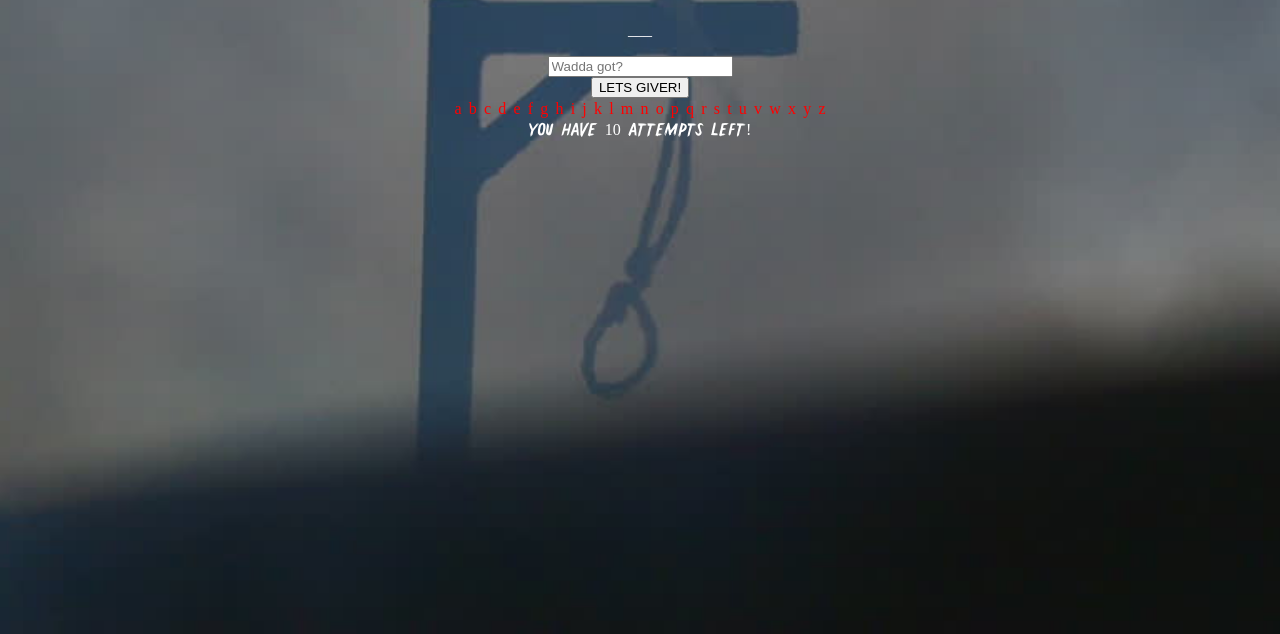
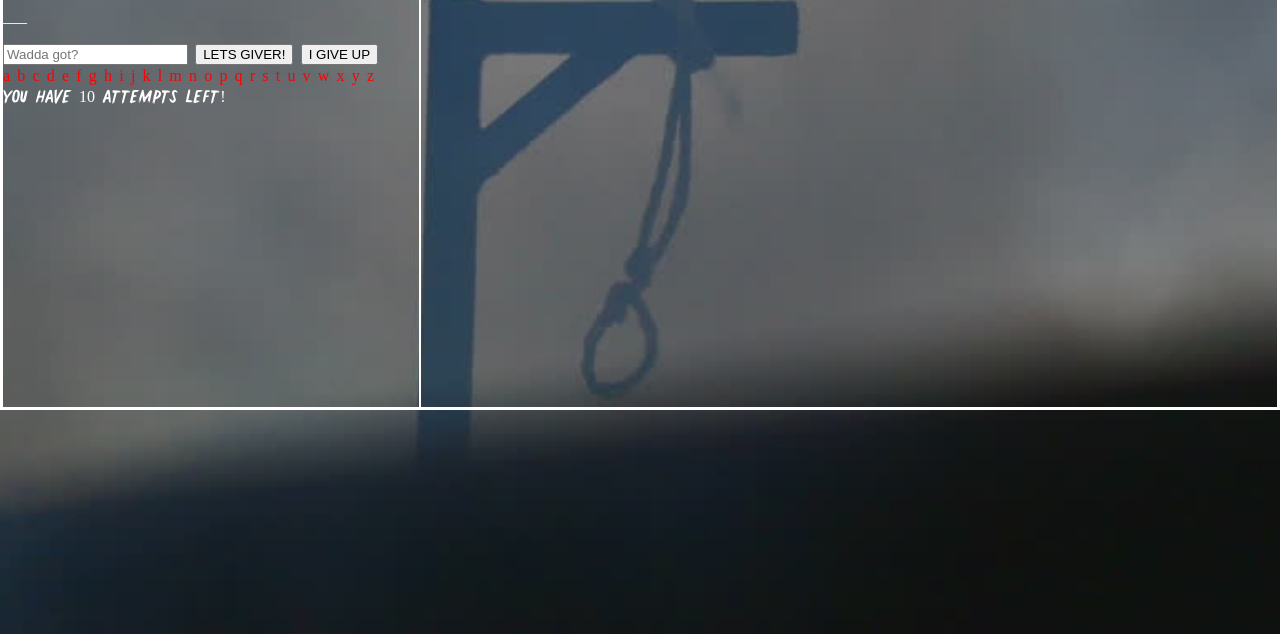
Before and after one commit to T-dex-tiy/hangman-wk-02, a plain HTML site: page index.html in a window 1280 px wide. Shown: the part 166-800 px from the top of the page. Drawn offline with Linux system fonts and the light colour scheme.

Commit message:
Cleaned up game play

```diff
--- a/index.html
+++ b/index.html
@@ -18,20 +18,23 @@
     <div class="gameplay container">
 
       <div class="gpelements">
-
-
+      <div class="main">
         <h1>LETS HANGMAN!</h1>
         <p id ="one"></p>
           <input id="vari" type="text" name="boxInput" placeholder ="Wadda got?" maxlength = "1" value=""/>
           <button id ="accept" type="button" name="button" onclick="">LETS GIVER!</button>
+          <button type = "button" name ="newgame" onclick="window.location.reload()">I GIVE UP</button>
+          <div id="alphabet"></div>
+          <div class="attempt"></div>
+          <div class="finalimage" ><img class='death finalimage ' src='./death.gif' style='visibility:hidden'/>
+          <img class='life finalimage'src='./download.gif' style='visibility:hidden'/></div>
+      </div>
+      <div class="gameElements">
+        <p>Letters guessed</p>
+        <div class = "guessedLetters">
 
-          <div id="alphabet"></div>
-
-          <div class="attempt"></div>
-
-          <div><img class='death'src='./death.gif' style='visibility:hidden'/>
-          <img class='life'src='./download.gif' style='visibility:hidden'/></div>
-
+        </div>
+      </div>
         </div>
     </div>
 
--- a/javascipt/app.js
+++ b/javascipt/app.js
@@ -45,10 +45,10 @@ function onLoad(){
 result = blanksFromAnswer(word);
 console.log(result, word)
 
-function updatePlyerconsole(){
-  let test = document.getElementById("one");
-  console.log(test.value);
-  test.textContent=result;
+function updatePlayerconsole(){
+  let test = document.getElementById("one")
+  test.textContent = result;
+
 }
 
   function updateResult(checkedResult){
@@ -148,7 +148,7 @@ console.log(checkedResult);
     checkedResult = checkLetter(letter,word,result);
     updateResult(checkedResult);
     blanksFromAnswer(result);
-    updatePlyerconsole();
+    updatePlayerconsole();
     guessedLetter();
     setAttempts();
     showAttempts(setAttempts());
@@ -160,7 +160,7 @@ console.log(checkedResult);
 
     return letter;
   });
-updatePlyerconsole();
+updatePlayerconsole();
 
 
 
--- a/main.css
+++ b/main.css
@@ -3,6 +3,7 @@
   src: url("fonts/GallowTree-Regular.ttf");
 }
 .container{
+  border: 1px white solid;
   display: flex;
 }
 
@@ -19,10 +20,10 @@
  }
  .gpelements{
    display:flex;
-   flex-direction: column;
-   justify-content: center;
-   align-items: center;
+   /*flex-direction: column;*/
+   justify-content: flex-start;
    flex:1;
+   border: 1px white solid;
  }
  div{
    font-family: Gallows;
@@ -39,4 +40,14 @@
    background:url(1.jpg) no-repeat center center fixed;
    background-size: cover;
  }
- .gpelements
+ .finalimage{
+   display:flex;
+   align-items: center;
+ }
+.main{
+  border: 1px solid white;
+}
+.gameElements{
+  border: 1px white solid;
+  flex: 1;
+}
```
